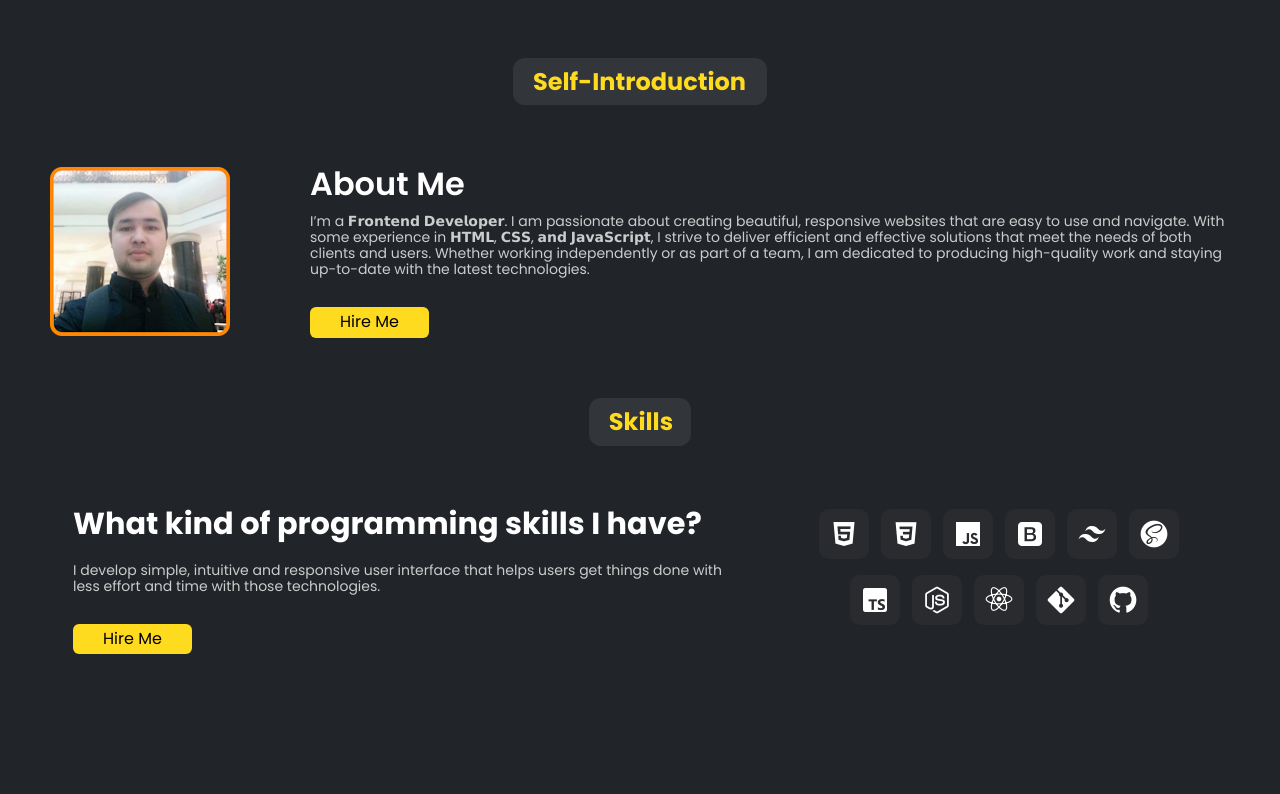
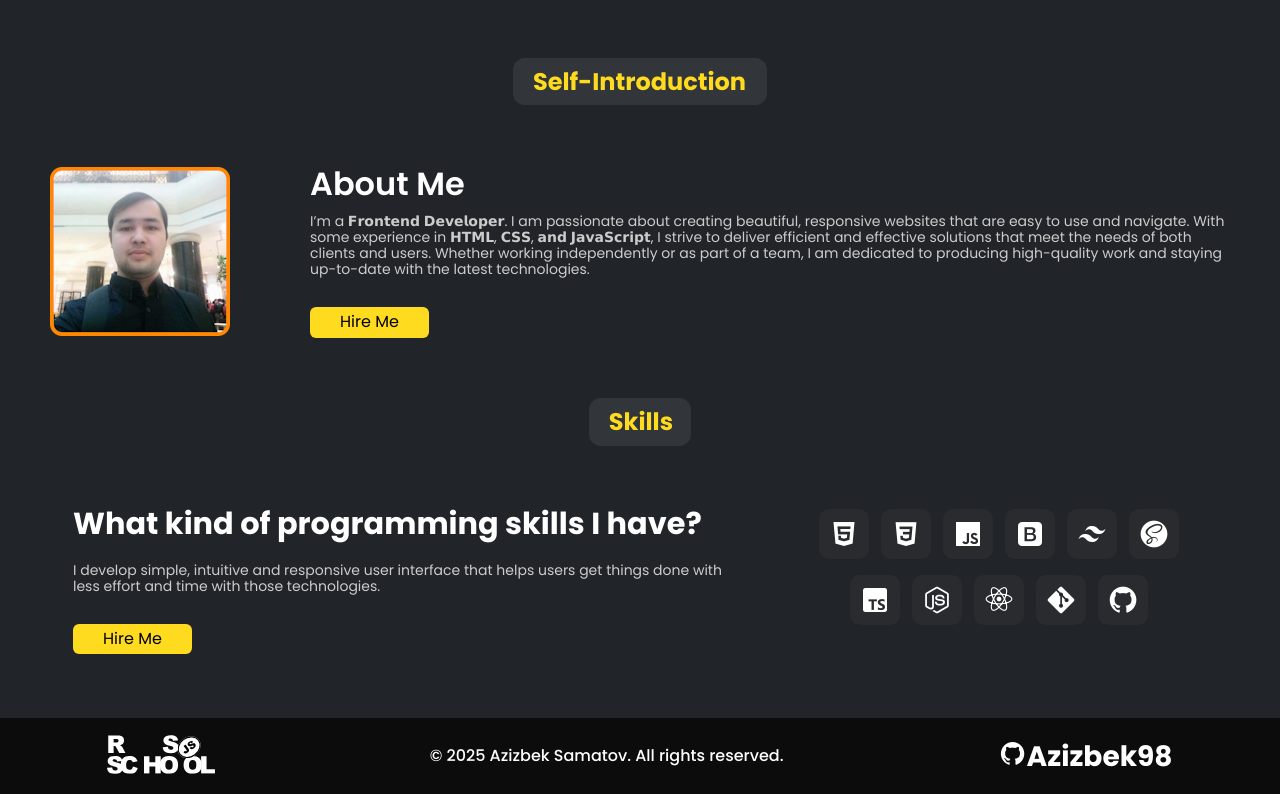
Before and after one commit to Azizbek98/rsschool-cv, a plain HTML site: page index.html in a window 1280 px wide. Shown: the part 873-1667 px from the top of the page. Before the commit the page ends 1527 px from the top, so only its background shows below. Drawn offline with nearby package versions, Linux system fonts and the light colour scheme.

Commit message:
feat: adding footer section of the project

```diff
--- a/index.html
+++ b/index.html
@@ -170,6 +170,24 @@
       </section>
     </main>
 
-    <footer></footer>
+    <footer>
+      <div class="footer-content">
+        <div class="footer-logo">
+          <a
+            href="https://github.com/rolling-scopes-school/qualifying-stage/blob/main/tasks/cv/html-css-git.md"
+          >
+            <img src="./assets/rs-school-logo.svg" alt="rsschool logo" />
+          </a>
+        </div>
+        <small class="footer-small">
+          © 2025 Azizbek Samatov. All rights reserved.
+        </small>
+        <div class="footer-repo">
+          <a href="https://github.com/Azizbek98/rsschool-cv">
+            <h3><i class="bx bxl-github"></i>Azizbek98</h3>
+          </a>
+        </div>
+      </div>
+    </footer>
   </body>
 </html>
--- a/style.css
+++ b/style.css
@@ -8,6 +8,7 @@
   --white: #fff;
   --gray: #ccc;
   --background-color: #212529;
+  --background-dark: #0c0c0c;
   --count-background: #292b2e;
   --about-background: rgba(255, 255, 255, 0.08);
 
@@ -28,6 +29,7 @@
 body {
   height: 100vh;
   background: var(--background-color);
+  scroll-behavior: smooth;
 }
 
 .btn {
@@ -300,3 +302,30 @@ body {
   color: var(--white);
 }
 /* Skills Section End */
+
+/*Footer Start*/
+.footer-content {
+  margin-top: 4rem;
+  padding: 1rem 0;
+  display: flex;
+  justify-content: space-around;
+  align-items: center;
+  background-color: var(--background-dark);
+}
+
+.footer-content .footer-logo img {
+  height: 2.5rem;
+}
+
+.footer-content .footer-small {
+  color: var(--white);
+  font-weight: var(--font-w-500);
+  font-size: 1rem;
+}
+
+.footer-content .footer-repo a {
+  text-decoration: none;
+  font-size: 1.5rem;
+  color: var(--white);
+}
+/* Footer End*/
```
Also changed, not shown: assets/code.png (added), assets/rs-school-logo.svg (added).
